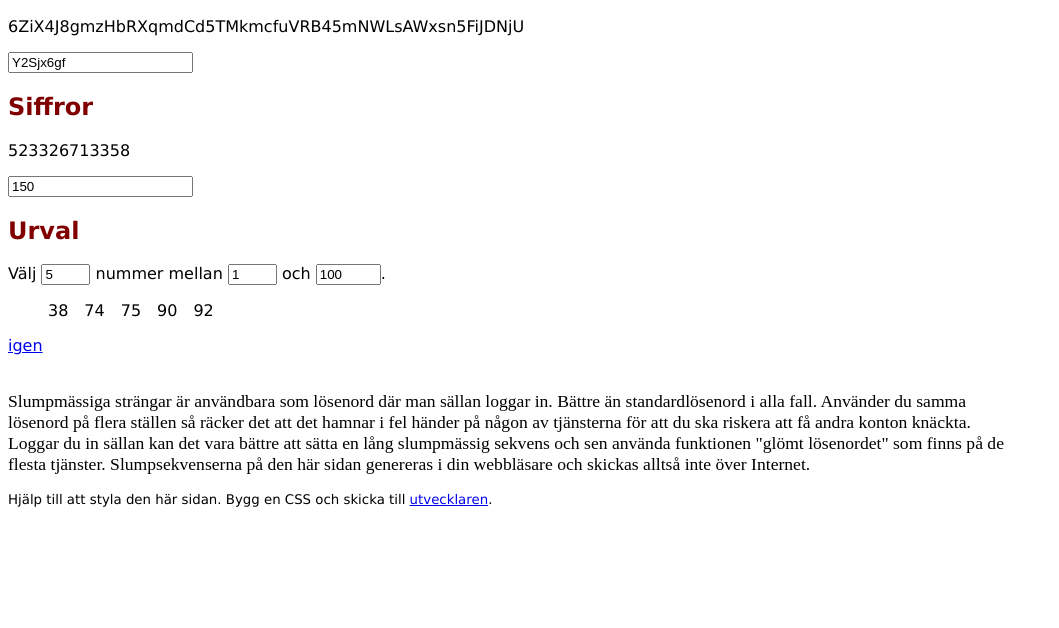
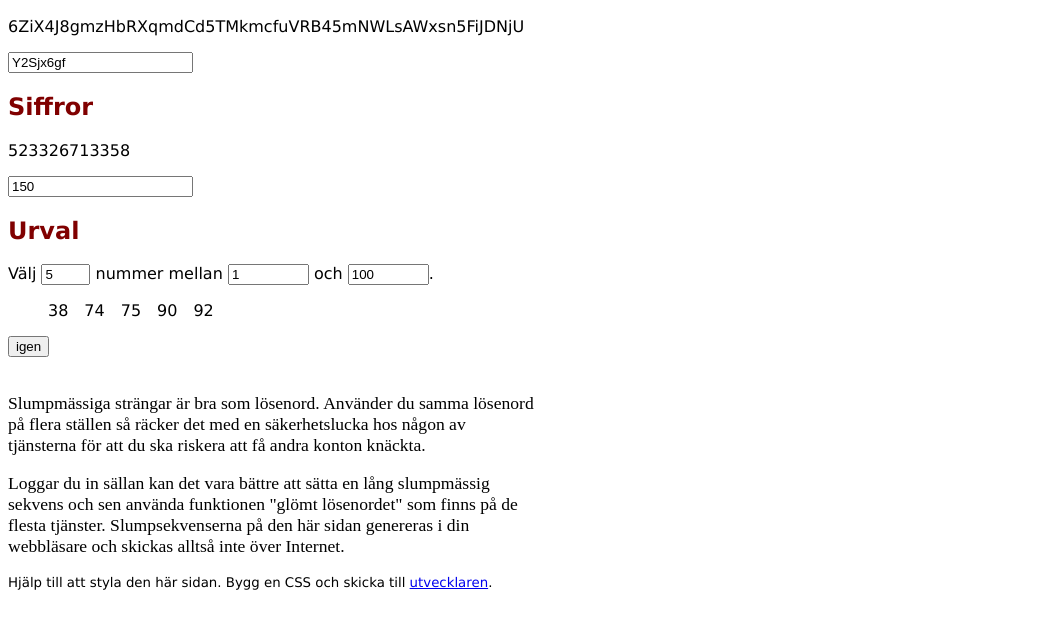
Before and after one commit to Reposoft/slump.nu, a plain HTML site: page index.html in a window 1280 px wide. Shown: the part 112-740 px from the top of the page, without its empty margins (0-1059 px from the left). Drawn offline with Linux system fonts and the light colour scheme.

Commit message:
Layout fixes

```diff
--- a/index.html
+++ b/index.html
@@ -29,21 +29,25 @@
 
 <div id="selection">
 <h2>Urval</h2>
-<p class="text">Välj <input name="hits" size="3" value="5"/> nummer mellan
-<input name="from" size="3" value="1"/> och <input name="to" size="5" value="100"/>.</p>
+<p class="text">Välj <input name="hits" size="3" value="5" maxlength="3"/>
+nummer mellan <input name="from" size="7" value="1" maxlength="9"/>
+och <input name="to" size="7" value="100" maxlength="9"/>.</p>
 <ul class="result"></ul>
 </div>
 
-<div id="commandbar"><a id="refresh" href="javascript:window.location.reload(true)">igen</a></div>
+<div id="commandbar"><button id="refresh">igen</button></div>
 
 <div id="manual">
-<p>Slumpmässiga strängar är användbara som lösenord där man sällan loggar in.
-Bättre än standardlösenord i alla fall.
-Använder du samma lösenord på flera ställen så räcker det att det hamnar i fel händer på någon av tjänsterna
+<p>Slumpmässiga strängar är bra som lösenord.
+Använder du samma lösenord på flera ställen så räcker det
+med en säkerhetslucka hos någon av tjänsterna
 för att du ska riskera att få andra konton knäckta.
+</p>
+<p>
 Loggar du in sällan kan det vara bättre att sätta en lång slumpmässig sekvens
 och sen använda funktionen "glömt lösenordet" som finns på de flesta tjänster.
 Slumpsekvenserna på den här sidan genereras i din webbläsare och skickas alltså inte över Internet.
+</p>
 </div>
 
 <div id="footer">
--- a/plain.css
+++ b/plain.css
@@ -6,7 +6,7 @@ body {
 #manual {
 	font-family: serif;
 	font-size: 1.1em;
-	width: 80%;
+	width: 30em;
 	padding-top: 1em;
 }
 h2 {
--- a/slump.js
+++ b/slump.js
@@ -1,6 +1,31 @@
 /* (c) 2009 Staffan Olsson optime.se */
 
+$().ready(function() {
+	$('#selection input').keyup(function() {
+		var options = {};
+		$('#selection input').each(function() {
+			var f = $(this).removeClass('invalid');
+			var n = f.attr('name');
+			var v = f.val();
+			if (!v) f.addClass('invalid');
+			options[n] = parseInt(v);
+		});
+		if (options.to < options.from) $('#selection from, #selection to').addClass('invalid');
+		if ($('#selection input.invalid').size() == 0) slump_selection(options);
+	} );
+	$('#refresh').click(function() {
+		slump_run();
+	});
+	slump_run();
+} );
+
 $().ready( function() {
+	$('input.result').mouseover( function() {
+		this.select();
+	} );
+} );
+
+function slump_run() {
 	$('span.slump_string').each( function() {
 		$(this).text(slump_string($(this).attr('title').match(/(\d+)/)[1]));
 	} );
@@ -13,26 +38,8 @@ $().ready( function() {
 	$('input.slump_number').each( function() {
 		$(this).val(''+slump_number(Math.pow(10, $(this).attr('maxlength'))));
 	} );
-	$('#selection input').keyup(function() {
-		var options = {};
-		$('#selection input').each(function() {
-			var f = $(this).removeClass('invalid');
-			var n = f.attr('name');
-			var v = f.val();
-			if (!v) f.addClass('invalid');
-			options[n] = parseInt(v);
-		});
-		if (options.to < options.from) $('#selection from, #selection to').addClass('invalid');
-		if ($('#selection input.invalid').size() == 0) slump_selection(options);
-	} );
 	$('#selection input:first').trigger('keyup').trigger('change');
-} );
-
-$().ready( function() {
-	$('input.result').mouseover( function() {
-		this.select();
-	} );
-} );
+}
 
 function slump_number(below) {
 	return Math.floor(Math.random() * below);
```
